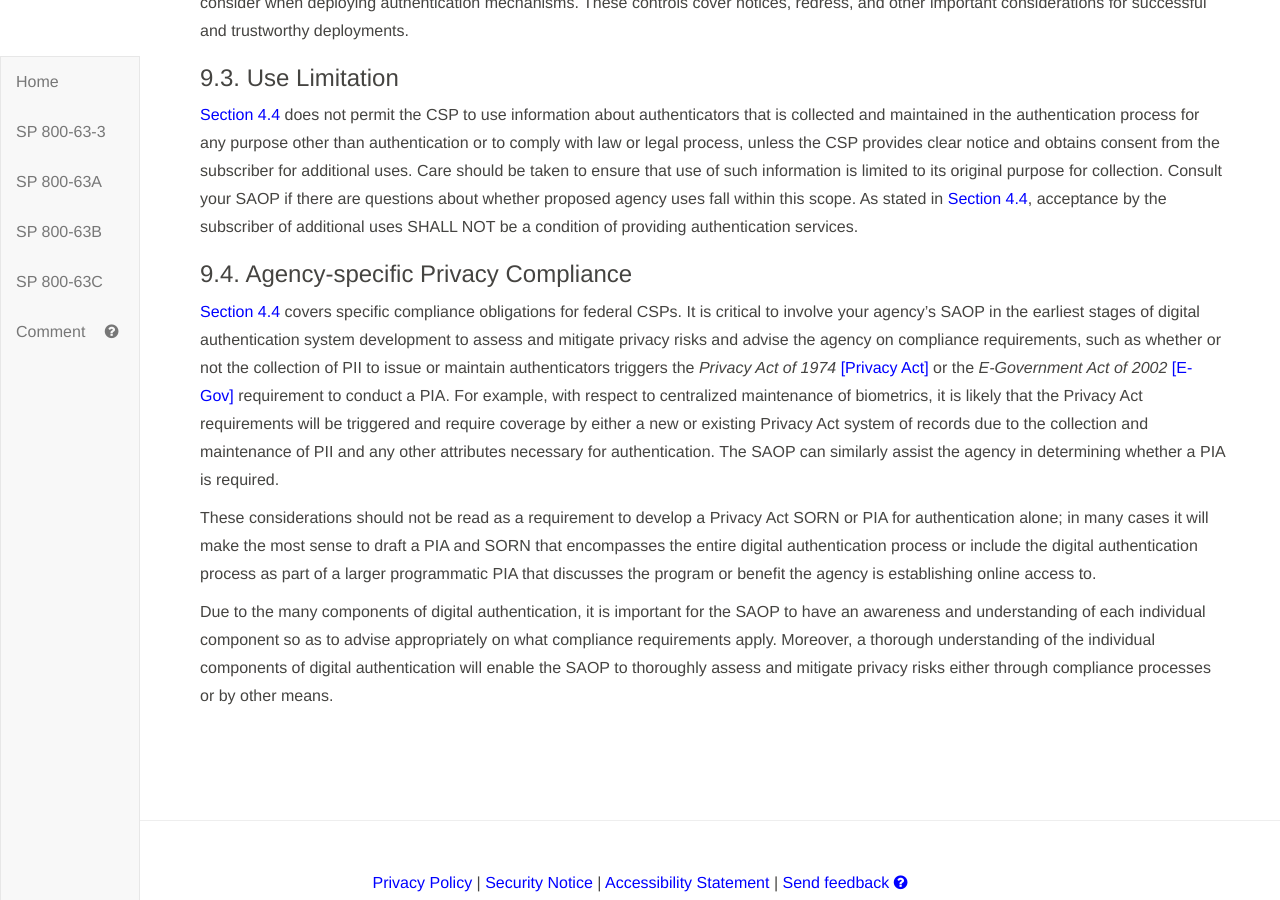
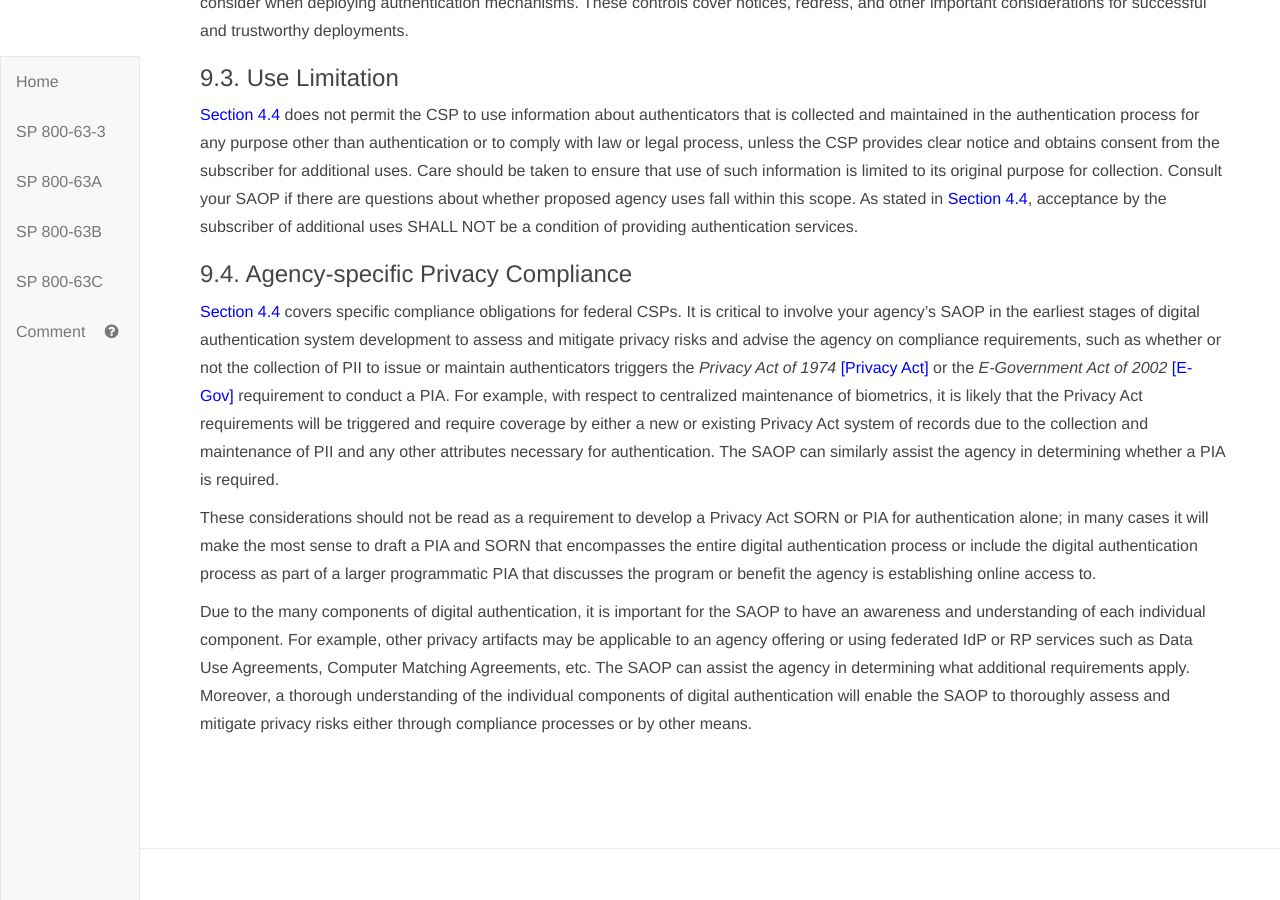
Before and after one commit to usnistgov/800-63-3, a Jekyll site: the page built from sp800-63b/sec9_privacy.md, in a window 1280 px wide and 900 px high, scrolled down 543 px. Built offline with Jekyll 4.4.1, drawn with Linux system fonts in a browser that asks for light colours; our own code applies the rules of GitHub Pages for plain Markdown files.

Commit message:
Include other privacy artifacts (in -63B) Closes #1403

```diff
--- a/sp800-63b/sec9_privacy.md
+++ b/sp800-63b/sec9_privacy.md
@@ -21,10 +21,10 @@ CSPs should be able to reasonably justify any response they take to identified p
 
 [Section 4.4](#aal_privacy) does not permit the CSP to use information about authenticators that is collected and maintained in the authentication process for any purpose other than authentication or to comply with law or legal process, unless the CSP provides clear notice and obtains consent from the subscriber for additional uses. Care should be taken to ensure that use of such information is limited to its original purpose for collection. Consult your SAOP if there are questions about whether proposed agency uses fall within this scope. As stated in [Section 4.4](#aal_privacy), acceptance by the subscriber of additional uses SHALL NOT be a condition of providing authentication services.
 
-### 9.4. Agency-specific Privacy Compliance
+### 9.4. <a name="agency-privacy"></a>Agency-specific Privacy Compliance
 
 [Section 4.4](#aal_privacy) covers specific compliance obligations for federal CSPs. It is critical to involve your agency's SAOP in the earliest stages of digital authentication system development to assess and mitigate privacy risks and advise the agency on compliance requirements, such as whether or not the collection of PII to issue or maintain authenticators triggers the *Privacy Act of 1974* [[Privacy Act]](#PrivacyAct) or the *E-Government Act of 2002* [[E-Gov]](#E-Gov) requirement to conduct a PIA. For example, with respect to centralized maintenance of biometrics, it is likely that the Privacy Act requirements will be triggered and require coverage by either a new or existing Privacy Act system of records due to the collection and maintenance of PII and any other attributes necessary for authentication. The SAOP can similarly assist the agency in determining whether a PIA is required.
 
 These considerations should not be read as a requirement to develop a Privacy Act SORN or PIA for authentication alone; in many cases it will make the most sense to draft a PIA and SORN that encompasses the entire digital authentication process or include the digital authentication process as part of a larger programmatic PIA that discusses the program or benefit the agency is establishing online access to.
 
-Due to the many components of digital authentication, it is important for the SAOP to have an awareness and understanding of each individual component so as to advise appropriately on what compliance requirements apply. Moreover, a thorough understanding of the individual components of digital authentication will enable the SAOP to thoroughly assess and mitigate privacy risks either through compliance processes or by other means.
+Due to the many components of digital authentication, it is important for the SAOP to have an awareness and understanding of each individual component. For example, other privacy artifacts may be applicable to an agency offering or using federated IdP or RP services such as Data Use Agreements, Computer Matching Agreements, etc. The SAOP can assist the agency in determining what additional requirements apply. Moreover, a thorough understanding of the individual components of digital authentication will enable the SAOP to thoroughly assess and mitigate privacy risks either through compliance processes or by other means.
```
Also changed, not shown: sp800-63b/sec4_aal.md (+1 -1 lines).
